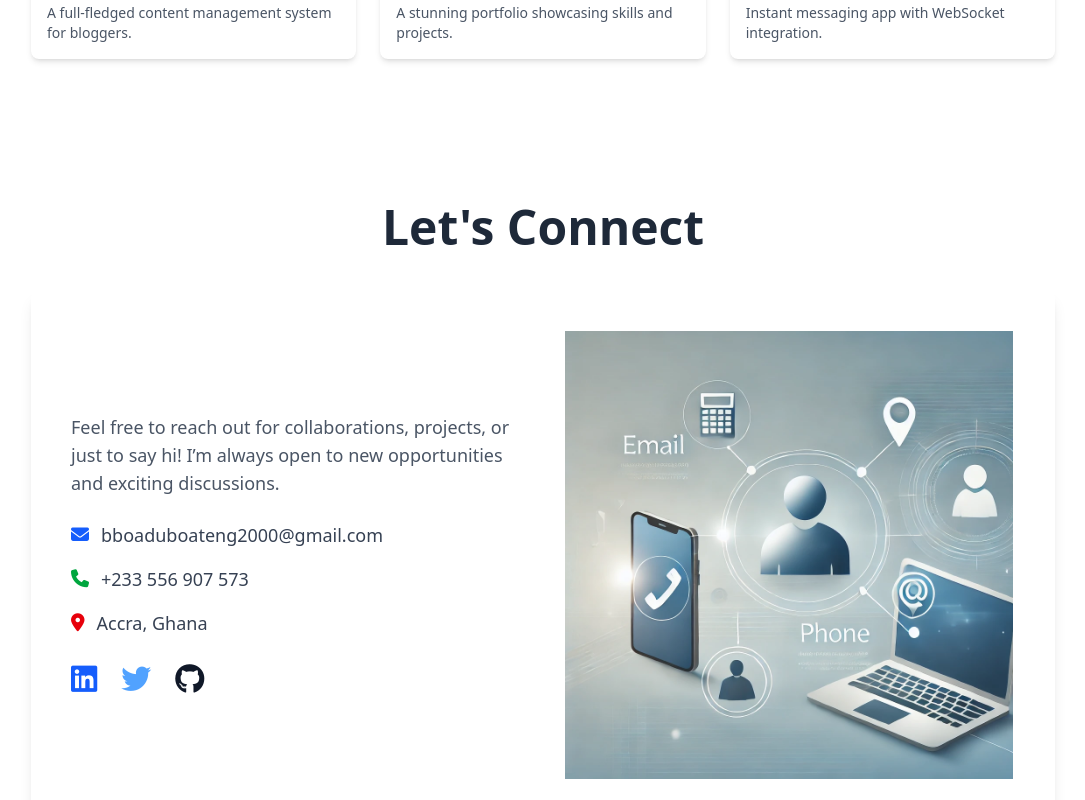
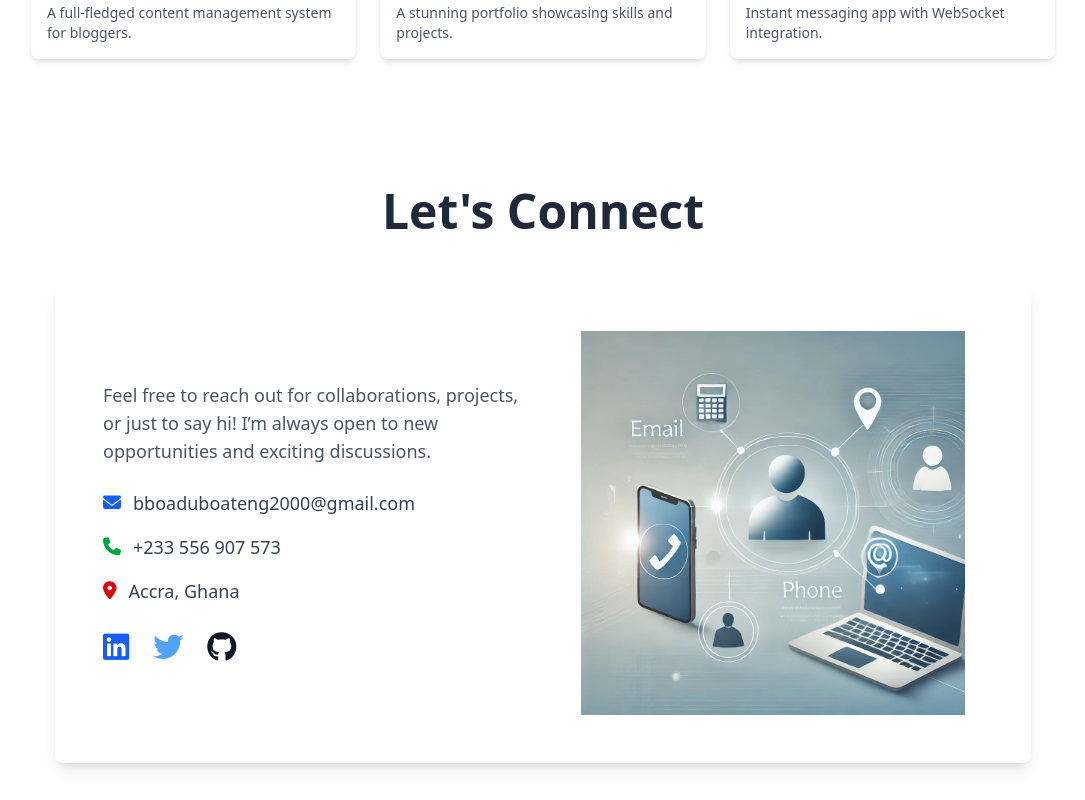
Before and after one commit to Boadu123/Angular_Portfolio, an Angular app: page / in a window 1280 px wide. Shown: the part 2680-3480 px from the top of the page, without its empty margins (97-1182 px from the left). Built offline with nearby package versions, Linux system fonts and the light colour scheme.

Commit message:
Home button is now working

```diff
--- a/src/app/components/contact/contact.component.html
+++ b/src/app/components/contact/contact.component.html
@@ -1,40 +1,69 @@
-<section id="contact" class="w-4/5 mx-auto py-20">
-    <h2 class="text-5xl font-bold text-gray-800 text-center mb-10">Let's Connect</h2>
+<section id="contact" class="w-11/12 max-w-screen-lg mx-auto py-16 px-6">
+  <h2 class="text-4xl md:text-5xl font-bold text-gray-800 text-center mb-12">
+    Let's Connect
+  </h2>
 
-    <div class="grid md:grid-cols-2 gap-10 items-center bg-white shadow-lg rounded-lg p-10">
+  <div
+    class="grid gap-10 items-center bg-white shadow-lg rounded-lg p-8 md:p-12 lg:grid-cols-2"
+  >
     <!-- Contact Details -->
-      <div class="space-y-6">
+    <div class="space-y-6 text-center lg:text-left">
       <p class="text-lg text-gray-600">
-          Feel free to reach out for collaborations, projects, or just to say hi! I’m always open to new opportunities and exciting discussions.
+        Feel free to reach out for collaborations, projects, or just to say hi!
+        I’m always open to new opportunities and exciting discussions.
       </p>
 
       <div class="space-y-4">
-          <p class="text-gray-700 text-lg flex items-center gap-3">
+        <p
+          class="text-gray-700 text-lg flex items-center gap-3 justify-center lg:justify-start"
+        >
           <i class="fas fa-envelope text-blue-600"></i>
           bboaduboateng2000&#64;gmail.com
         </p>
-          <p class="text-gray-700 text-lg flex items-center gap-3">
+        <p
+          class="text-gray-700 text-lg flex items-center gap-3 justify-center lg:justify-start"
+        >
           <i class="fas fa-phone text-green-600"></i>
           +233 556 907 573
         </p>
-          <p class="text-gray-700 text-lg flex items-center gap-3">
+        <p
+          class="text-gray-700 text-lg flex items-center gap-3 justify-center lg:justify-start"
+        >
           <i class="fas fa-map-marker-alt text-red-600"></i>
           Accra, Ghana
         </p>
       </div>
 
       <!-- Social Media Links -->
-        <div class="flex space-x-6 mt-6">
-          <a href="www.linkedin.com/in/benedict-boadu-boateng-5a0053237" class="text-3xl text-blue-600 hover:text-blue-800 transition"><i class="fab fa-linkedin"></i></a>
-          <a href="https://x.com/i/flow/login?redirect_after_login=%2FAsieduCefa" class="text-3xl text-blue-400 hover:text-blue-600 transition"><i class="fab fa-twitter"></i></a>
-          <a href="https://github.com/Boadu123" class="text-3xl text-gray-900 hover:text-gray-700 transition"><i class="fab fa-github"></i></a>
+      <div class="flex justify-center lg:justify-start space-x-6 mt-6">
+        <a
+          href="www.linkedin.com/in/benedict-boadu-boateng-5a0053237"
+          class="text-3xl text-blue-600 hover:text-blue-800 transition"
+        >
+          <i class="fab fa-linkedin"></i>
+        </a>
+        <a
+          href="https://x.com/i/flow/login?redirect_after_login=%2FAsieduCefa"
+          class="text-3xl text-blue-400 hover:text-blue-600 transition"
+        >
+          <i class="fab fa-twitter"></i>
+        </a>
+        <a
+          href="https://github.com/Boadu123"
+          class="text-3xl text-gray-900 hover:text-gray-700 transition"
+        >
+          <i class="fab fa-github"></i>
+        </a>
       </div>
-
     </div>
 
     <!-- Contact Illustration -->
     <div class="flex justify-center">
-        <img src="/assets/contact.png" alt="Contact Illustration" class="w-full max-w-md">
+      <img
+        src="/assets/contact.png"
+        alt="Contact Illustration"
+        class="w-full max-w-sm object-cover"
+      />
     </div>
   </div>
 </section>
--- a/src/app/components/hero/hero.component.html
+++ b/src/app/components/hero/hero.component.html
@@ -1,4 +1,4 @@
-<div class="relative h-screen w-full">
+<div id="home" class="relative h-screen w-full">
   <div
     class="absolute inset-0 bg-[url('/assets/SoftwareWallpaper.png')] bg-cover bg-center"
   >
```
Lines whose indentation alone changed are shown as unchanged.
